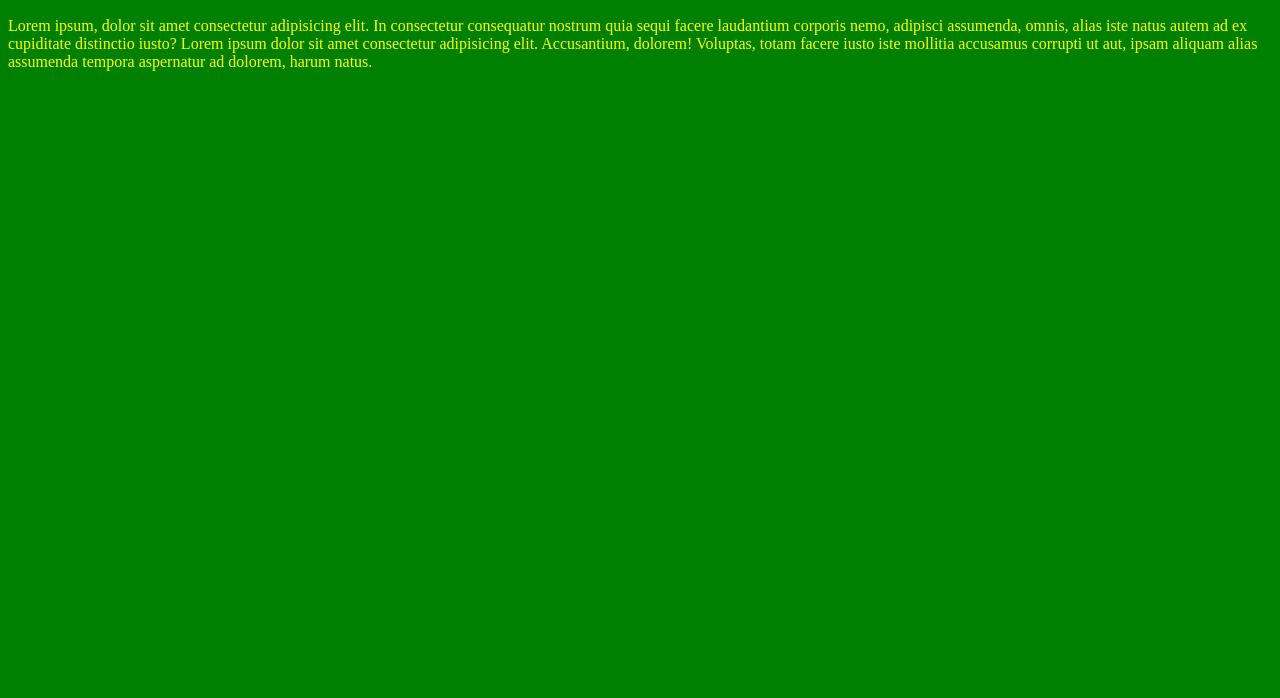
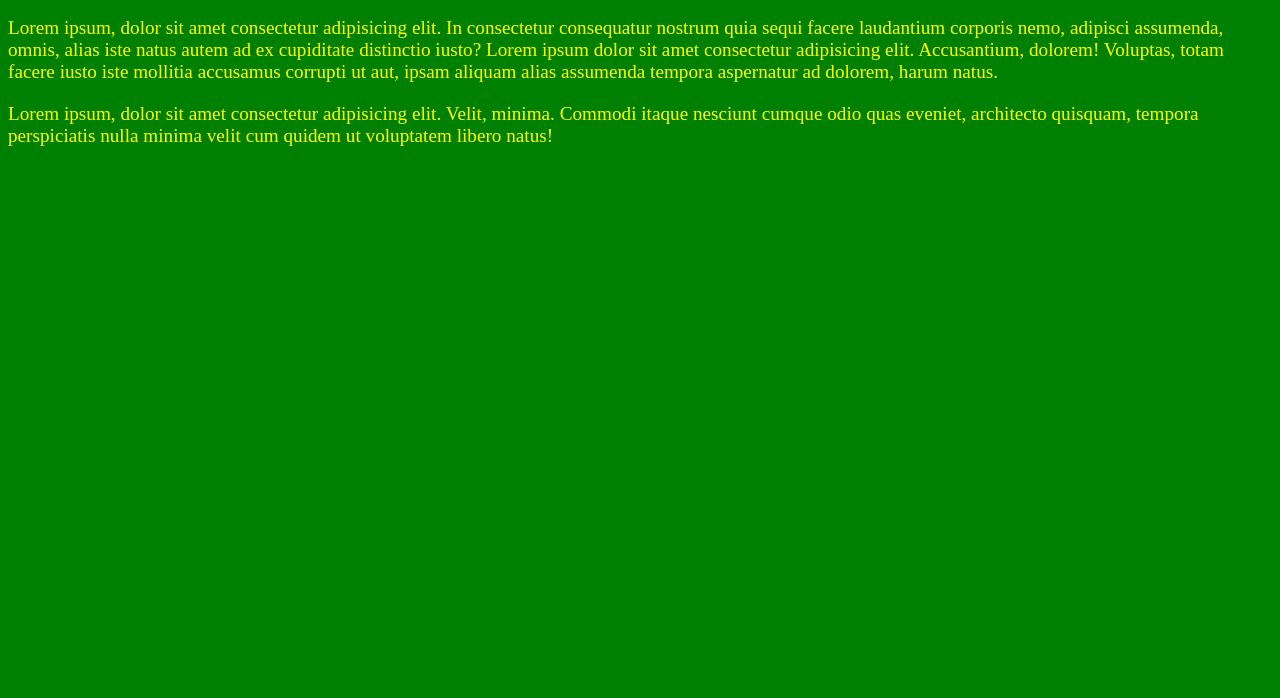
Before and after one commit to HamiOmrab/web2, a plain HTML site: page index.html in a window 1280 px wide. Shown: the part 102-800 px from the top of the page. Drawn offline with Linux system fonts and the light colour scheme.

Commit message:
un nouveau paragraphe

```diff
--- a/index.html
+++ b/index.html
@@ -12,5 +12,8 @@
     <p>
         Lorem ipsum, dolor sit amet consectetur adipisicing elit. In consectetur consequatur nostrum quia sequi facere laudantium corporis nemo, adipisci assumenda, omnis, alias iste natus autem ad ex cupiditate distinctio iusto? Lorem ipsum dolor sit amet consectetur adipisicing elit. Accusantium, dolorem! Voluptas, totam facere iusto iste mollitia accusamus corrupti ut aut, ipsam aliquam alias assumenda tempora aspernatur ad dolorem, harum natus.
     </p>
+    <p>
+        Lorem ipsum, dolor sit amet consectetur adipisicing elit. Velit, minima. Commodi itaque nesciunt cumque odio quas eveniet, architecto quisquam, tempora perspiciatis nulla minima velit cum quidem ut voluptatem libero natus!
+    </p>
 </body>
 </html>
--- a/style.css
+++ b/style.css
@@ -11,4 +11,5 @@ h1 {
 
 p {
     color: yellow;
+    font-size: 1.2rem;
 }
```
